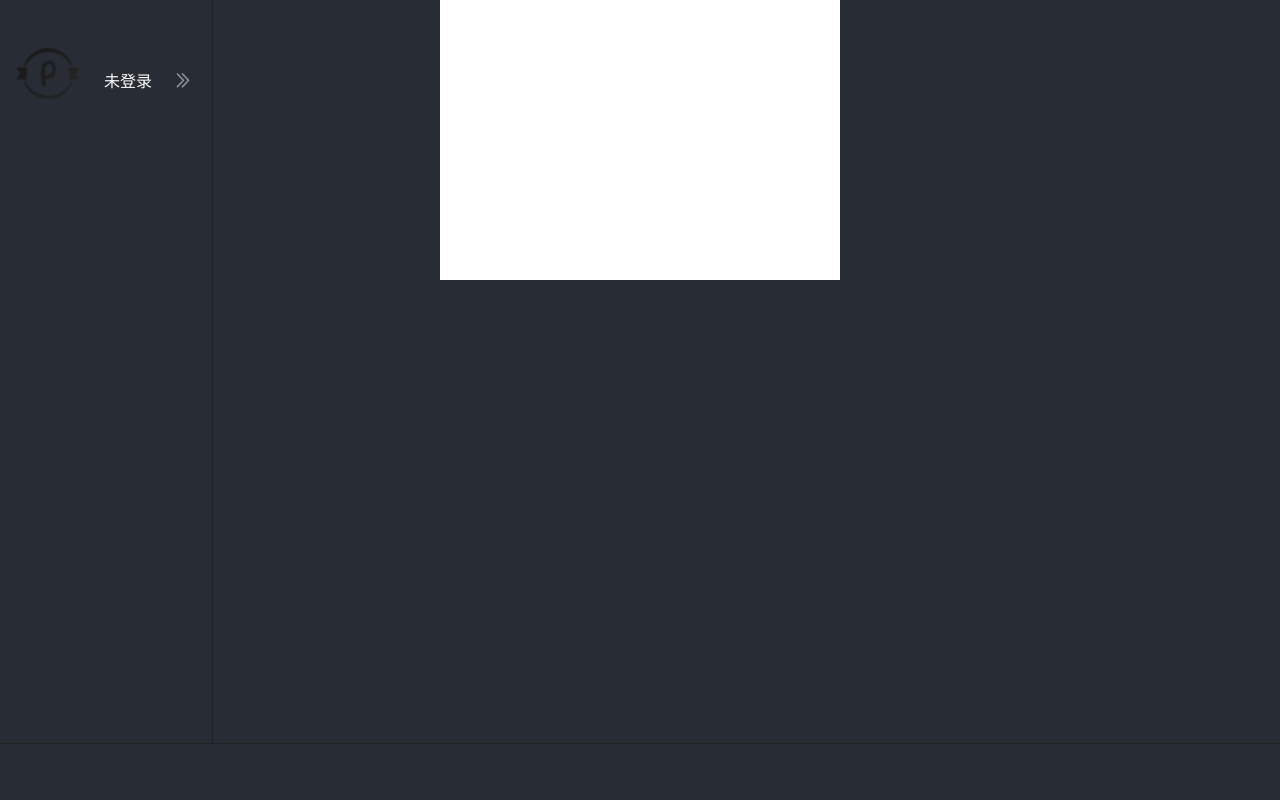
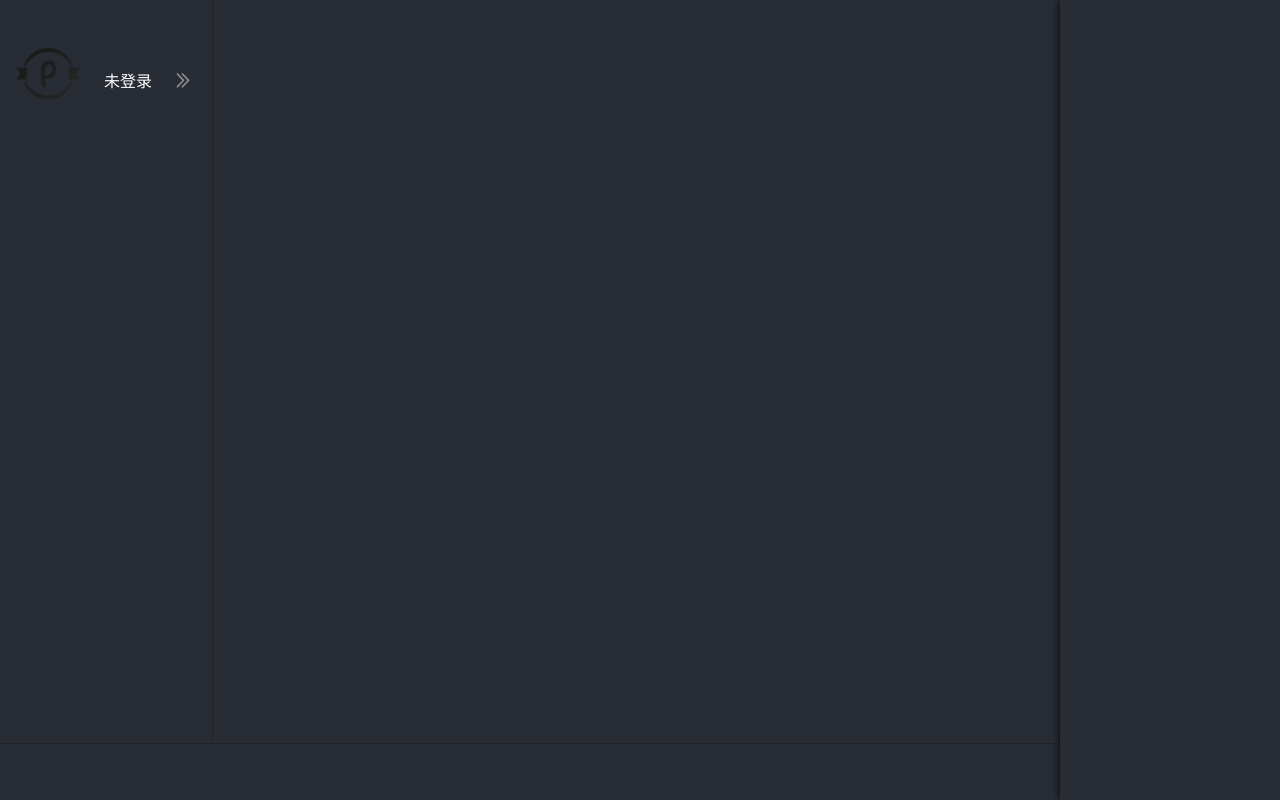
Before and after one commit to CesyZhao/play-color, a React app: page / in a window 1280 px wide. Built offline with nearby package versions, Linux system fonts and the light colour scheme.

Commit message:
Login 样式

```diff
--- a/src/Component/Login/Login.less
+++ b/src/Component/Login/Login.less
@@ -1,9 +1,10 @@
+@import "../../theme";
 .pc-login{
-  width: 400px;
-  height: 280px;
+  width: 220px;
   position: absolute;
-  background: #fff;
   top: 0;
-  left: 50%;
-  transform: translateX(-50%);
+  right: 0;
+  bottom: 0;
+  background-color: @primary-color;
+  box-shadow: 0 0 8px 0 #000;
 }
```
